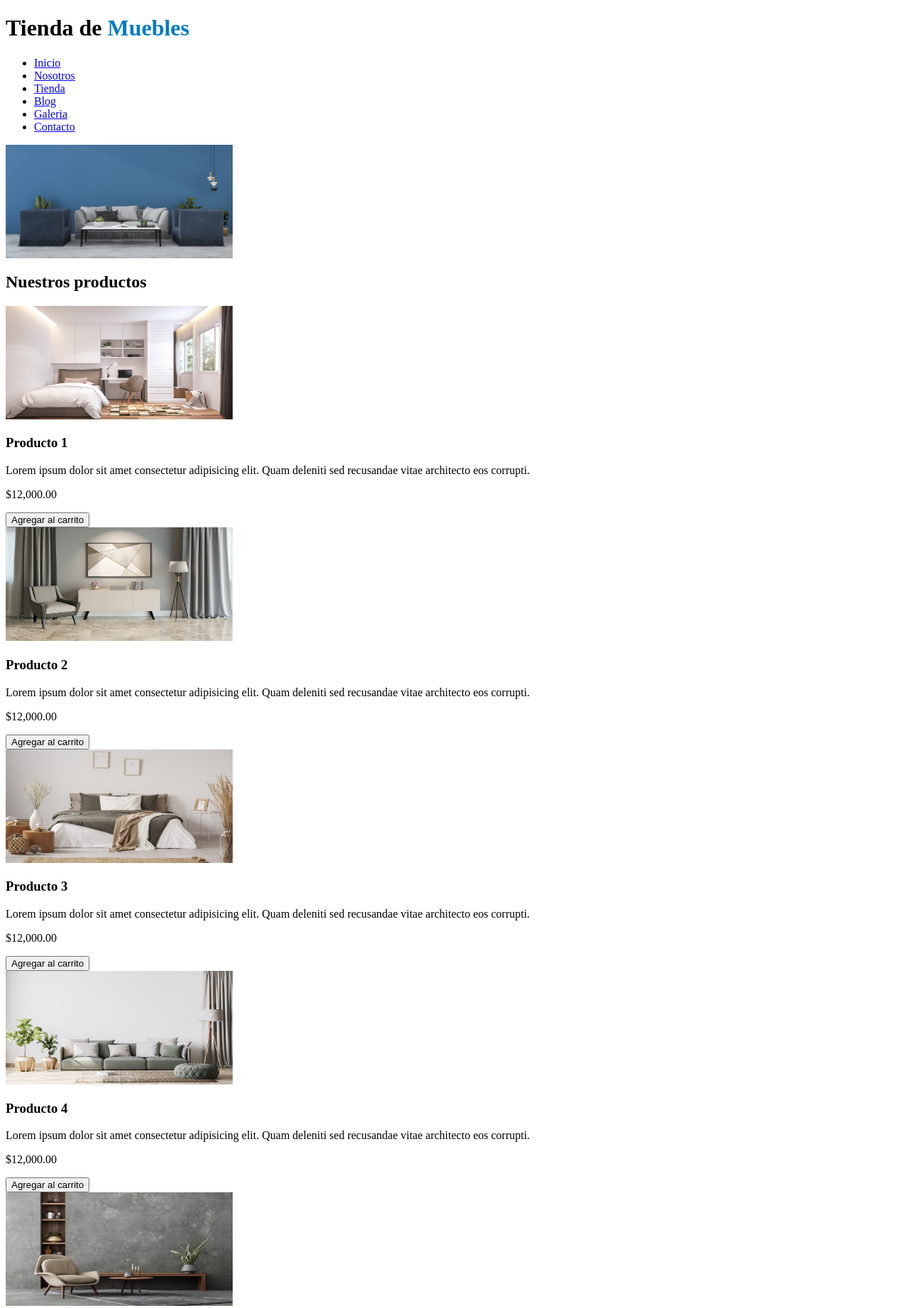
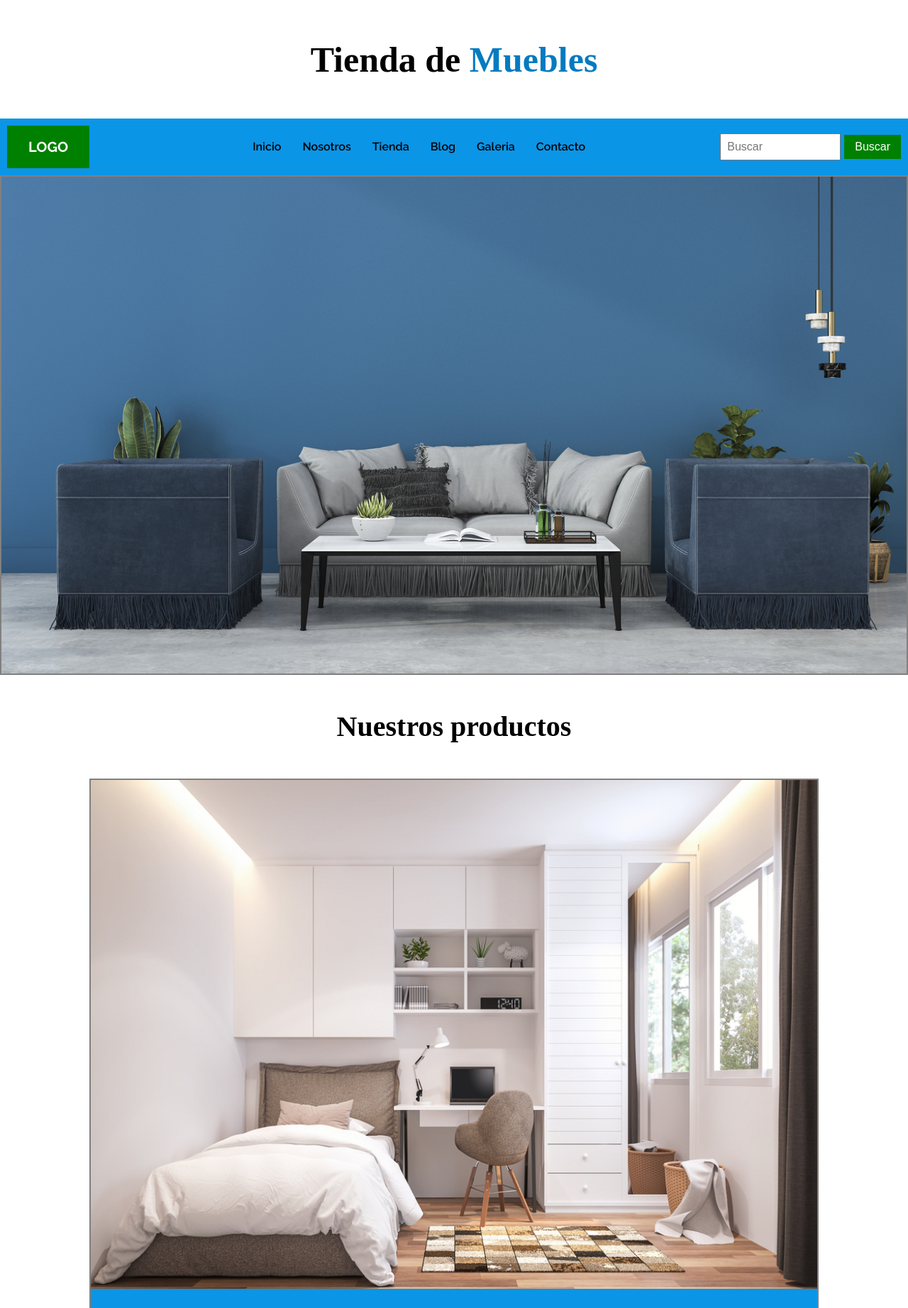
Before and after one commit to ericangulo/proyectoFinal, a plain HTML site: page index.html in a window 1280 px wide. Shown: the top 1843 px of the page at 71% size. Drawn offline with Linux system fonts and the light colour scheme; a web font is replaced by a local one.

Commit message:
Segundo avance del proyecto final

```diff
--- a/css/app.css
+++ b/css/app.css
@@ -6,16 +6,230 @@
 
 /** Productos */
 
+html {
+    font-size: 62.5%;
+}
+
+body {
+    font-size: 1.6rem;
+    line-height: 2;
+    margin: 0;
+}
+
+ul li {
+    display: inline-block;
+}
+
+.playfair {
+  font-family: "Playfair", serif;
+  font-optical-sizing: auto;
+  font-weight: 600;
+  font-style: normal;
+  font-variation-settings:
+    "wdth" 100;
+}
+
+.raleway {
+  font-family: "Raleway", sans-serif;
+  font-optical-sizing: auto;
+  font-weight: 600;
+  font-style: normal;
+}
+
+header {
+    text-align: center;
+}
+
 .titulo {
     color: #037BC0;
 }
 
+h1 {
+    font-size: 5rem;
+}
+
+h2 {
+    font-size: 4rem;
+    text-align: center;
+}
+
+h3 {
+    font-size: 4rem;
+}
+
 .hero {
-    width: 320px;
-    height: 160px;
+    background-image: url(/imagenes/principal.jpg);
+    background-size: cover;
+    background-position: center center;
+    height: 70rem;
+    border: 2px solid gray;
+}
+
+section {
+    margin: 30px auto;
 }
 
 .imagen {
-    width: 320px;
-    height: 160px;
+    width: 100%;
+    height: auto;
+    display: block;
 }
+
+.navegacion {
+    display: flex;
+    align-items: center;
+    justify-content: space-between;
+    background-color: #0b95e6;
+    padding: 10px;
+}
+
+.logo {
+    background-color: green;
+    color: white;
+    font-size: 2rem;
+    font-weight: bold;
+    padding: 10px 30px;
+}
+
+.navegacion ul {
+    display: flex;
+    justify-content: center;
+    background-color:  #0b95e6;
+    gap: 30px;
+    flex: 1;
+    margin: 0;
+}
+
+.busqueda {
+    display: flex;
+    gap: 5px;
+    align-items: center;
+}
+
+.busqueda input {
+    padding: 8px;
+    font-size: 16px;
+    width: 150px;
+}
+
+.busqueda button {
+    padding: 8px 15px;
+    margin: 0;
+    background-color: green;
+    color: white;
+    border: none;
+    cursor: pointer;
+}
+
+.flex{
+   display: flex;
+   justify-content: space-around;
+}
+
+.flex-column nav{
+    display:flex;
+    flex-direction: column;
+}
+
+.stat {
+    text-align: center;
+    margin: 0 30px;
+    width: fit-content;
+    height: fit-content;
+    border: 2px solid gray;
+    overflow: hidden;
+}
+
+div h3 {
+    color: white;
+}
+
+.stat div {
+    background-color: #0b95e6;
+    display: flex;
+    flex-direction: column;
+    align-items: center;
+}
+
+.stat, div p {
+    color: white;
+    font-size: 19px;
+    width: 80%;
+    text-align: justify;
+}
+
+.stat h3 {
+    color: white;
+}
+
+div button {
+    background-color: greenyellow;
+    font-size: medium;
+    padding: 12px 24px;
+    color: white;
+    margin-bottom: 20px;
+}
+
+a {
+    text-decoration: none;
+    color: black;
+}
+
+a:hover{
+    color: red;
+}
+
+.precio {
+    text-align: center;
+}
+
+button:hover {
+    cursor: pointer;
+}
+
+footer {
+    background-color: rgb(0 0 0 / 57%);
+    color: white;
+    padding-top: 30px;
+    margin: 0;
+}
+
+.contenedor-footer{
+    display: flex;
+    justify-content: space-around;
+    text-align: center;
+    padding: 20px;
+}
+
+.contenedor-footer div {
+    width: 30%;
+}
+
+footer h3 {
+    color: white;
+    font-size: 3.0rem;
+}
+
+footer nav {
+    display: flex;
+    flex-direction: column;
+    align-items: center;
+}
+
+footer a {
+    color: white;
+}
+
+.copyright {
+    background-color: black;
+    color: white;
+    text-align: center;
+    padding: 15px;
+    margin: 0;
+    width: 100%;
+    box-sizing: border-box;
+}
+
+.copyright h2{
+    font-size: 20px;
+}
--- a/index.html
+++ b/index.html
@@ -1,6 +1,7 @@
 <!DOCTYPE html>
 <html lang="en">
 <head>
+
     <meta charset="UTF-8">
     <meta http-equiv="X-UA-Compatible" content="IE=edge">
     <meta name="viewport" content="width=device-width, initial-scale=1.0">
@@ -9,15 +10,22 @@
 
   <link rel="preconnect" href="https://fonts.googleapis.com">
   <link rel="preconnect" href="https://fonts.gstatic.com" crossorigin>
+  <link href="https://fonts.googleapis.com/css2?family=Playfair:ital,opsz,wght@0,5..1200,300..900;1,5..1200,300..900&family=Raleway:ital,wght@0,100..900;1,100..900&display=swap" rel="stylesheet">
+
 </head>
 
-<body>
+<body class="raleway">
 
     <header>
-        <h1>Tienda de <span class ="titulo">Muebles</span></h1>
+        <h1 class="playfair">Tienda de <span class ="titulo">Muebles</span></h1>
     </header>
 
-    <nav>
+    <nav class = "navegacion">
+
+        <div class="logo">
+            LOGO
+        </div>
+
         <ul>
             <li><a href="#">Inicio</a></li>
             <li><a href="#">Nosotros</a></li>
@@ -26,177 +34,209 @@
             <li><a href="#">Galeria</a></li>
             <li><a href="#">Contacto</a></li>
         </ul>
+
+        <div class="busqueda">
+            <input type="text" placeholder="Buscar">
+            <button>Buscar</button>
+        </div>
     </nav>
 
-    <div class="hero">
-        <img class = "imagen" src="./imagenes/principal.jpg">
-    </div>
+    <div class="hero"></div>
 
     <!--FILA 1-->
 
+    <h2 class="playfair">Nuestros productos</h2>
+
     <section>
-        <h2>Nuestros productos</h2>
-            <div>
+
+        <div class = "flex">
+
+            <div class = "stat">
 
                 <div>
                     <img class = "imagen" src="./imagenes/producto1.jpg">
                 </div>
 
                 <div>
-                    <h3>Producto 1</h3>
+
+                    <h3 class="playfair">Producto 1</h3>
 
                     <p>
                     Lorem ipsum dolor sit amet consectetur adipisicing elit.
                     Quam deleniti sed recusandae vitae architecto eos corrupti.
                     </p>
 
-                    <p>$12,000.00</p>
+                    <p class = "precio">$12,000.00</p>
 
                     <button>Agregar al carrito</button>
+
                 </div>
 
             </div>
 
+        </div>
+
+    </section>
+
      <!--FILA 2-->
 
-        <div>
+    <section>
 
-            <div>
+        <div class="flex">
+
+            <div class="stat">
 
                 <img class = "imagen" src="./imagenes/producto2.jpg">
 
                 <div>
-                    <h3>Producto 2</h3>
+
+                    <h3 class="playfair">Producto 2</h3>
 
                     <p>
                     Lorem ipsum dolor sit amet consectetur adipisicing elit.
                     Quam deleniti sed recusandae vitae architecto eos corrupti.
                     </p>
 
-                    <p>$12,000.00</p>
+                    <p class = "precio">$12,000.00</p>
 
                     <button>Agregar al carrito</button>
+
                 </div>
 
             </div>
 
-            <div>
+            <div class="stat">
 
                 <img class = "imagen" src="./imagenes/producto3.jpg">
 
                 <div>
-                    <h3>Producto 3</h3>
+
+                    <h3 class="playfair">Producto 3</h3>
 
                     <p>
                     Lorem ipsum dolor sit amet consectetur adipisicing elit.
                     Quam deleniti sed recusandae vitae architecto eos corrupti.
                     </p>
 
-                    <p>$12,000.00</p>
+                    <p class = "precio">$12,000.00</p>
 
                     <button>Agregar al carrito</button>
+
                 </div>
 
             </div>
 
         </div>
 
+    </section>
+
     <!--FILA 3-->
 
-        <div>
+    <section>
 
-            <div>
+        <div class = "flex">
+
+            <div class = "stat">
 
                 <img class = "imagen" src="./imagenes/producto4.jpg">
 
                 <div>
-                    <h3>Producto 4</h3>
+
+                    <h3 class="playfair">Producto 4</h3>
 
                     <p>
                     Lorem ipsum dolor sit amet consectetur adipisicing elit.
                     Quam deleniti sed recusandae vitae architecto eos corrupti.
                     </p>
 
-                    <p>$12,000.00</p>
+                    <p class = "precio">$12,000.00</p>
 
                     <button>Agregar al carrito</button>
+
                 </div>
 
             </div>
 
-            <div>
+            <div class = "stat">
 
                 <img class = "imagen" src="./imagenes/producto5.jpg">
 
                 <div>
-                    <h3>Producto 5</h3>
+
+                    <h3 class="playfair">Producto 5</h3>
 
                     <p>
                     Lorem ipsum dolor sit amet consectetur adipisicing elit.
                     Quam deleniti sed recusandae vitae architecto eos corrupti.
                     </p>
 
-                    <p>$12,000.00</p>
+                    <p class = "precio">$12,000.00</p>
 
                     <button>Agregar al carrito</button>
+
                 </div>
 
             </div>
 
-            <div>
+            <div class = "stat">
 
                 <img class = "imagen" src="./imagenes/producto6.jpg">
 
                 <div>
-                    <h3>Producto 6</h3>
+
+                    <h3 class="playfair">Producto 6</h3>
 
                     <p>
                     Lorem ipsum dolor sit amet consectetur adipisicing elit.
                     Quam deleniti sed recusandae vitae architecto eos corrupti.
                     </p>
 
-                    <p>$12,000.00</p>
+                    <p class = "precio">$12,000.00</p>
 
                     <button>Agregar al carrito</button>
+
                 </div>
 
             </div>
 
         </div>
+
     </section>
 
     <!--CATEGORÍA DE PRODUCTOS-->
 
+    <h2 class="playfair">Categorías de Productos</h2>
+
     <section>
-    <h2>Categorías de Productos</h2>
-        <div>
 
-            <div>
+        <div class = "flex">
+
+            <div class = "stat">
 
                 <img class = "imagen" src="./imagenes/categoria1.jpg">
 
                 <div>
-                    <h3><a href="#">Oficina</a></h3>
+                    <h3 class="playfair"><a href="#">Oficina</a></h3>
                 </div>
 
             </div>
 
-            <div>
+            <div class = "stat">
 
                 <img class = "imagen" src="./imagenes/categoria2.jpg">
 
                 <div>
-                    <h3><a href="#">Hogar</a></h3>
+                    <h3 class="playfair"><a href="#">Hogar</a></h3>
                 </div>
 
             </div>
 
-            <div>
+            <div class = "stat">
 
                 <img class = "imagen" src="./imagenes/categoria3.jpg">
 
                 <div>
-                    <h3><a href="#">Cocina</a></h3>
+                    <h3 class="playfair"><a href="#">Cocina</a></h3>
                 </div>
 
             </div>
@@ -208,8 +248,11 @@
 
     <footer>
 
-        <section>
-            <h3>Categorías</h3>
+        <section class = "contenedor-footer">
+
+            <div>
+
+                <h3 class="playfair">Categorías</h3>
 
                     <nav>
                         <a href="#">Cocina</a>
@@ -218,10 +261,12 @@
                         <a href="#">Cochera</a>
                         <a href="#">Dormitorios</a>
                     </nav>
-        </section>
 
-        <section>
-            <h3>Sobre nosotros</h3>
+            </div>
+
+            <div>
+
+                <h3 class="playfair">Sobre nosotros</h3>
 
                     <nav>
                         <a href="#">Nuestra historia</a>
@@ -230,19 +275,26 @@
                         <a href="#">Políticas</a>
                         <a href="#">Términos del servicio</a>
                     </nav>
-        </section>
 
-        <section>
-            <h3>Soporte</h3>
+            </div>
+
+            <div>
+
+                <h3 class="playfair">Soporte</h3>
 
                     <nav>
                         <a href="#">Preguntas frecuentes</a>
                         <a href="#">Ayuda</a>
                         <a href="#">Confianza y Seguridad</a>
                     </nav>
+
+            </div>
+
         </section>
 
-        <p>Todos los derechos reservados. TiendaMuebles</p>
+        <div class = "copyright">
+            <h2>Todos los derechos reservados. TiendaMuebles</h2>
+        </div>
 
     </footer>
 
```
Lines whose indentation alone changed are shown as unchanged.
